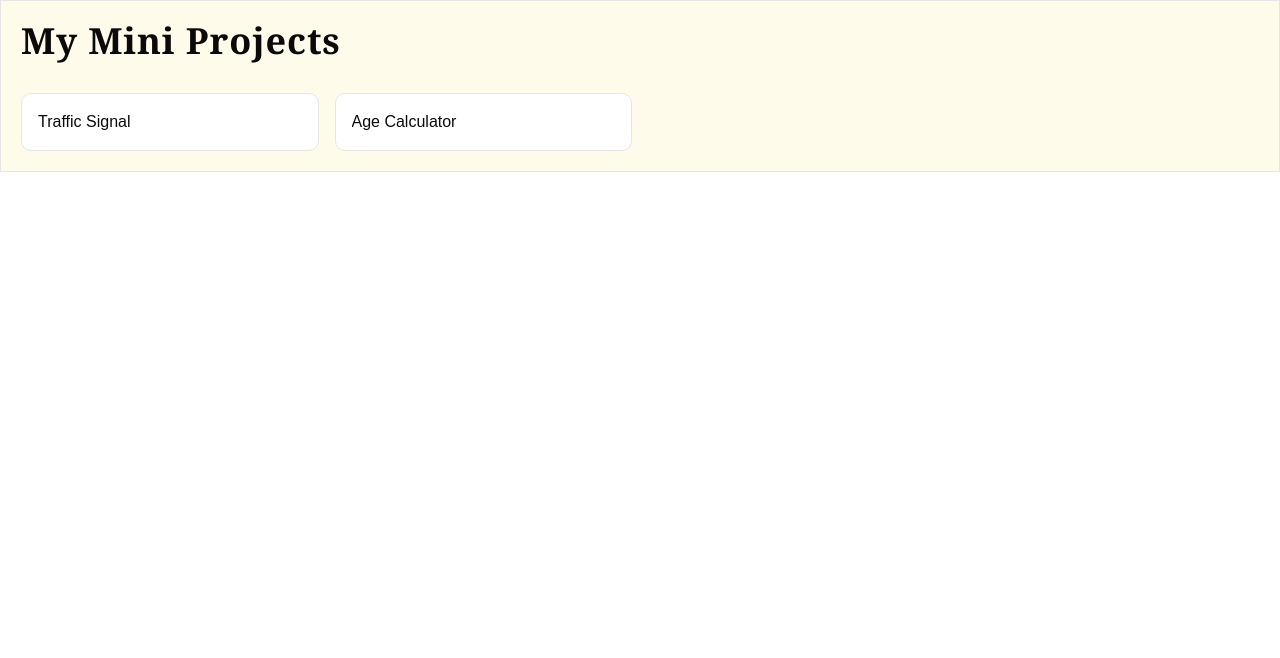
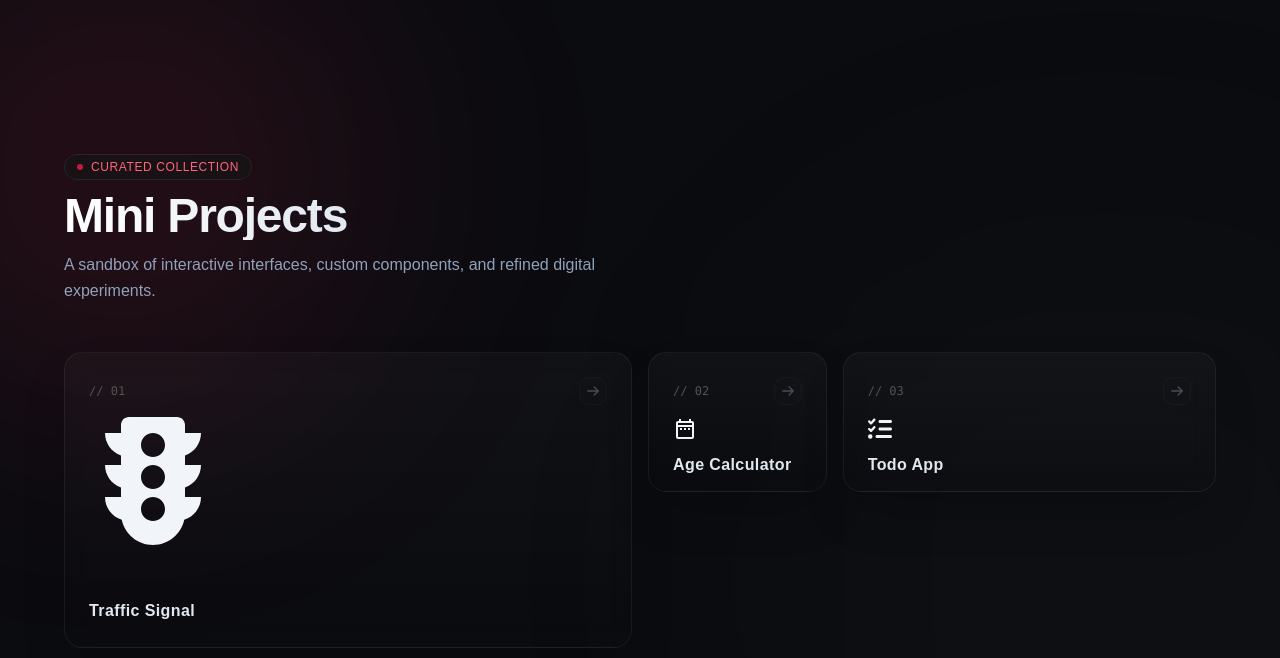
Before and after one commit to Dev-Mahi-7/LEARN-REACT, a React (Vite) app: page / in a window 1280 px wide. Shown: the top 658 px of the page. Built offline with nearby package versions, Linux system fonts and the light colour scheme.

Commit message:
feat:"todo app store created"

```diff
--- a/package.json
+++ b/package.json
@@ -14,6 +14,7 @@
     "@tailwindcss/vite": "^4.3.0",
     "class-variance-authority": "^0.7.1",
     "clsx": "^2.1.1",
+    "framer-motion": "^12.40.0",
     "lucide-react": "^1.17.0",
     "next-themes": "^0.4.6",
     "path": "^0.12.7",
@@ -25,7 +26,8 @@
     "sonner": "^2.0.7",
     "tailwind-merge": "^3.6.0",
     "tailwindcss": "^4.3.0",
-    "tw-animate-css": "^1.4.0"
+    "tw-animate-css": "^1.4.0",
+    "zustand": "^5.0.14"
   },
   "devDependencies": {
     "@eslint/js": "^10.0.1",
--- a/src/App.jsx
+++ b/src/App.jsx
@@ -1,29 +1,150 @@
+import { useState, useEffect } from "react";
 import { projects } from "./const/navItems";
+import {AnimatePresence, motion} from "framer-motion"
+
 
 function App() {
-  const path = window.location.pathname;
+  const [currentPath, setCurrentPath] = useState(window.location.pathname);
 
-  const currentProject = projects.find((project) => project.path === path);
+  // Handle browser back/forward navigation smoothly
+  useEffect(() => {
+    const handlePopState = () => setCurrentPath(window.location.pathname);
+    window.addEventListener("popstate", handlePopState);
+    return () => window.removeEventListener("popstate", handlePopState);
+  }, []);
+
+  const navigate = (path) => {
+    window.history.pushState({}, "", path);
+    setCurrentPath(path);
+  };
+
+  const currentProject = projects.find((project) => project.path === currentPath);
 
   if (currentProject) {
-    return currentProject.component;
+    return (
+      <motion.div
+        initial={{ opacity: 0, y: 15 }}
+        animate={{ opacity: 1, y: 0 }}
+        exit={{ opacity: 0, y: -15 }}
+        transition={{ duration: 0.3, ease: "easeOut" }}
+      >
+        {currentProject.component}
+      </motion.div>
+    );
   }
 
+  // Animation variants for the Bento grid items
+  const containerVariants = {
+    hidden: { opacity: 0 },
+    show: {
+      opacity: 1,
+      transition: { staggerChildren: 0.05 }
+    }
+  };
+
+  const itemVariants = {
+    hidden: { opacity: 0, y: 20 },
+    show: { opacity: 1, y: 0, transition: { type: "spring", stiffness: 260, damping: 20 } }
+  };
+
   return (
-    <div className="max-w-7xl bg-amber-50 border mx-auto p-5">
-      <h1 className="text-4xl font-serif tracking-wide font-bold mb-8">My Mini Projects</h1>
+    <div className="min-h-screen bg-[#0b0c10] text-slate-100 font-sans selection:bg-rose-500 selection:text-white overflow-x-hidden relative flex items-center justify-center p-4 sm:p-8 lg:p-12">
+      {/* Subtle Background Ambient Glows */}
+      <div className="absolute top-[-10%] left-[-10%] w-125 h-125 rounded-full bg-rose-500/10 blur-[120px] pointer-events-none" />
+      <div className="absolute bottom-[-10%] right-[-10%] w-150 h-150 rounded-full bg-neutral-500/5 blur-[150px] pointer-events-none" />
 
-      <div className="grid grid-cols-1 sm:grid-cols-2 md:grid-cols-3 lg:grid-cols-4 gap-4">
-        {projects.map((project) => (
-          <a
-            key={project.path}
-            href={project.path}
-            title={project.title}
-            className="block bg-white hover:bg-amber-300 border rounded-lg p-4 hover:shadow-lg transition-all duration-200"
+      <div className="max-w-6xl w-full z-10">
+        {/* Header Section */}
+        <header className="mb-12 space-y-3 max-w-xl">
+          <motion.div
+            initial={{ opacity: 0, x: -20 }}
+            animate={{ opacity: 1, x: 0 }}
+            className="inline-flex items-center gap-2 px-3 py-1 rounded-full border border-neutral-800 bg-neutral-900/60 backdrop-blur-md text-xs font-medium tracking-wider text-rose-400 uppercase"
           >
-            <h3 className="truncate font-medium">{project.title}</h3>
-          </a>
-        ))}
+            <span className="w-1.5 h-1.5 rounded-full bg-rose-500 animate-pulse" />
+            Curated Collection
+          </motion.div>
+
+          <motion.h1
+            initial={{ opacity: 0, y: 20 }}
+            animate={{ opacity: 1, y: 0 }}
+            transition={{ delay: 0.1 }}
+            className="text-4xl sm:text-5xl font-bold tracking-tight bg-linear-to-r from-white via-slate-200 to-slate-400 bg-clip-text text-transparent"
+          >
+            Mini Projects
+          </motion.h1>
+
+          <motion.p
+            initial={{ opacity: 0 }}
+            animate={{ opacity: 1 }}
+            transition={{ delay: 0.2 }}
+            className="text-sm sm:text-base text-slate-400 font-normal leading-relaxed"
+          >
+            A sandbox of interactive interfaces, custom components, and refined digital experiments.
+          </motion.p>
+        </header>
+
+        {/* Next-Level Bento Grid */}
+        <motion.div
+          variants={containerVariants}
+          initial="hidden"
+          animate="show"
+          className="grid grid-cols-1 sm:grid-cols-6 lg:grid-cols-12 gap-4 auto-rows-[140px]"
+        >
+          <AnimatePresence>
+            {projects.map((project, index) => {
+              // Procedural asymmetric layouts for the bento grid vibe
+              const isLarge = index % 5 === 0;
+              const isMedium = index % 5 === 2 || index % 5 === 4;
+
+              const colSpan = isLarge
+                ? "sm:col-span-6 lg:col-span-6 row-span-2"
+                : isMedium
+                ? "sm:col-span-3 lg:col-span-4 row-span-1"
+                : "sm:col-span-3 lg:col-span-2 row-span-1";
+
+              return (
+                <motion.button
+                  key={project.path}
+                  variants={itemVariants}
+                  onClick={() => navigate(project.path)}
+                  title={project.title}
+                  whileHover={{ y: -4, scale: 1.01 }}
+                  whileTap={{ scale: 0.98 }}
+                  className={` ${colSpan} group cursor-pointer relative text-left flex flex-col justify-between p-6 rounded-2xl border border-white/6 bg-linear-to-b from-white/3 to-transparent backdrop-blur-md hover:border-rose-500/30 hover:from-white/5 hover:to-rose-950/3 transition-colors duration-300 shadow-2xl overflow-hidden`}
+
+                >
+                  {/* Hover Cardinal Glow Effect */}
+                  <div className="absolute inset-0 bg-linear-to-tr from-rose-500/0 via-rose-500/0 to-rose-500/3 opacity-0 group-hover:opacity-100 transition-opacity duration-500 " />
+
+                  {/* Top Row: Index / Icon placeholder */}
+                  <div className="flex items-center justify-between w-full">
+                    <span className="font-mono text-xs text-neutral-600 group-hover:text-rose-400/70 transition-colors duration-300">
+                      // 0{index + 1}
+                    </span>
+                    <div className="w-7 h-7 rounded-lg border border-neutral-800 bg-neutral-900/50 flex items-center justify-center opacity-40 group-hover:opacity-100 group-hover:border-rose-500/20 group-hover:bg-rose-950/20 transition-all duration-300">
+                      <svg className="w-3.5 h-3.5 text-slate-400 group-hover:text-rose-400 transition-transform duration-300 transform group-hover:translate-x-0.5 group-hover:-translate-y-0.5" fill="none" viewBox="0 0 24 24" stroke="currentColor" strokeWidth={2.5}>
+                        <path strokeLinecap="round" strokeLinejoin="round" d="M14 5l7 7m0 0l-7 7m7-7H3" />
+                      </svg>
+                    </div>
+                  </div>
+                  {/* icon part */}
+                  <div className={` my-3 ${isLarge ? "text-9xl group-hover:text-blue-400":"group-hover:text-yellow-300 text-2xl"}`}>
+                    {project.icon}
+                  </div>
+
+                  {/* Bottom Row: Content */}
+                  <div className="space-y-1.5 mt-auto">
+                    <h3 className="font-semibold text-base tracking-wide text-slate-200 group-hover:text-white transition-colors duration-200 truncate">
+                      {project.title}
+                    </h3>
+
+                  </div>
+                </motion.button>
+              );
+            })}
+          </AnimatePresence>
+        </motion.div>
       </div>
     </div>
   );
--- a/src/const/navItems.jsx
+++ b/src/const/navItems.jsx
@@ -1,4 +1,9 @@
+import { FaTrafficLight } from "react-icons/fa";
+import { MdOutlineDateRange } from "react-icons/md";
+import { FaListCheck } from "react-icons/fa6";
+
 import AgeCalculateContainer from "@/pages/age-calculator";
+import TodoAppContgainer from "@/pages/todo-app";
 import TraficSignalContainer from "@/pages/trafic-signal";
 
 export const projects = [
@@ -6,11 +11,19 @@ export const projects = [
     path: "/trafic-signal",
     title: "Traffic Signal",
     component: <TraficSignalContainer />,
+    icon: <FaTrafficLight/>,
   },
   {
     path: "/age-calculate",
     title: "Age Calculator",
     component: <AgeCalculateContainer />,
+    icon: <MdOutlineDateRange/>,
+  },
+  {
+    path: "/todo-app",
+    title: "Todo App",
+    component: <TodoAppContgainer />,
+    icon: <FaListCheck/>,
   },
 
 ];
--- /dev/null
+++ b/src/pages/todo-app/index.jsx
@@ -0,0 +1,15 @@
+import { useTodoStore } from "./store/useTodoStore"
+
+const TodoAppContgainer = () => {
+
+    const {todos,filter,setFilter,addTodo,deleteTodo,editTodo,toggleTodo } = useTodoStore();
+
+
+
+
+  return (
+    <div>TodoAppContgainer</div>
+  )
+}
+
+export default TodoAppContgainer
--- /dev/null
+++ b/src/pages/todo-app/store/useTodoStore.js
@@ -0,0 +1,38 @@
+import { create } from "zustand";
+
+export const useTodoStore = create((set) => ({
+  todos: [],
+  filter: "all",
+  setFilter: (filter) => set({ filter }),
+
+  addTodo: (text) =>
+    set((state) => ({
+      todos: [
+        ...state.todos,
+        {
+          id: Date.now(),
+          text,
+          completed: false,
+        },
+      ],
+    })),
+
+  deleteTodo: (id) =>
+    set((state) => ({
+      todos: state.todos.filter((todo) => todo.id !== id),
+    })),
+
+  toggleTodo: (id) =>
+    set((state) => ({
+      todos: state.todos.map((todo) =>
+        todo.id === id ? { ...todo, completed: !todo.completed } : todo,
+      ),
+    })),
+
+  editTodo: (id, text) =>
+    set((state) => ({
+      todos: state.todos.map((todo) =>
+        todo.id === id ? { ...todo, text } : todo,
+      ),
+    })),
+}));
```
Also changed, not shown: 1 other file (tests, documents, lock files or other folders).
